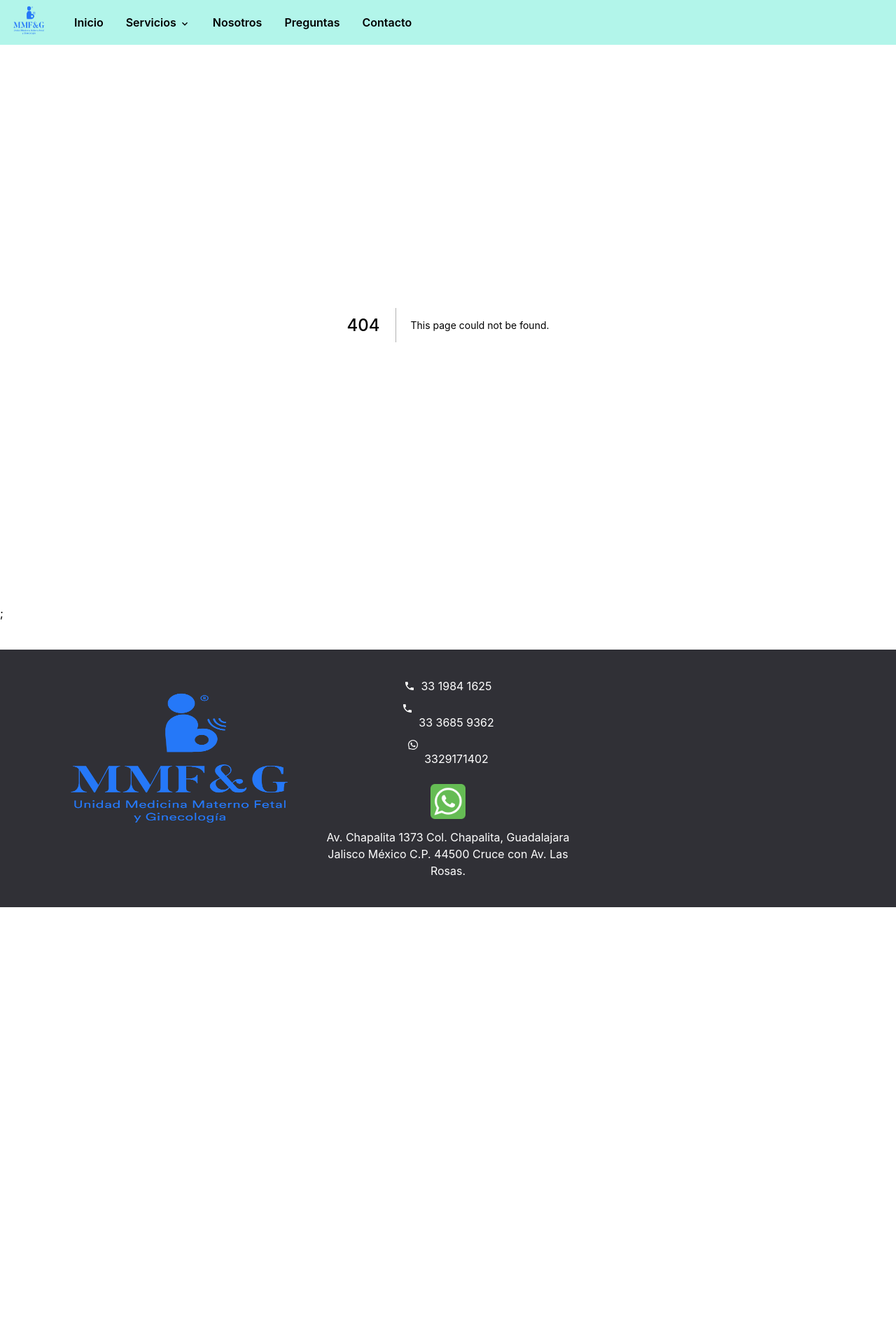
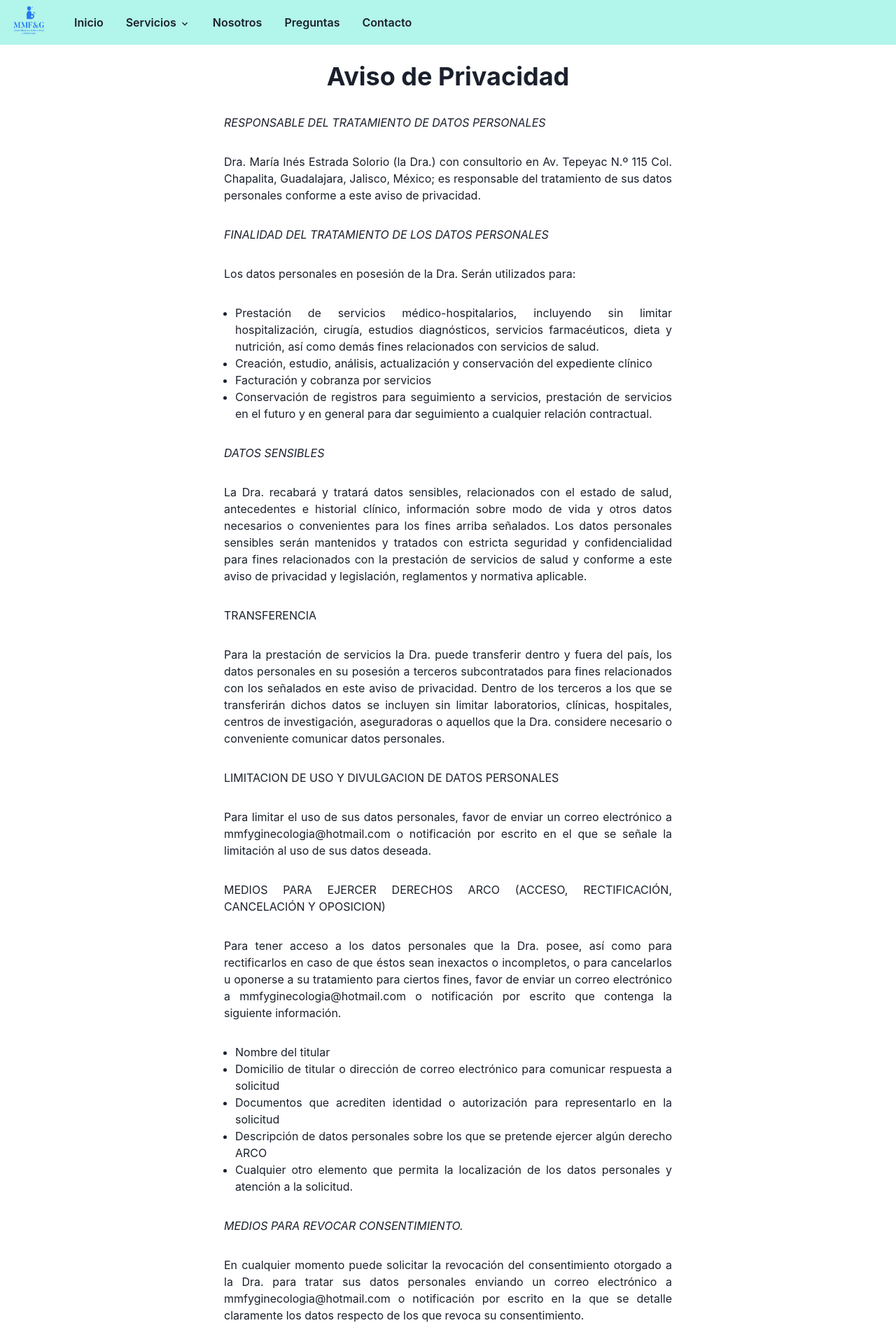
Before and after one commit to liestradaz/doctormaternofetal, a Next.js app: page /privacidad in a window 1280 px wide. Before the commit this address had no page. Shown: the top 1920 px of the page at 70% size. Before the commit the page ends 1296 px from the top, so only its background shows below. Built offline with nearby package versions, Linux system fonts and the light colour scheme; grey boxes are pictures that could not be loaded.

Commit message:
added favicon in all pages, fixed bug with navbar

```diff
--- a/components/Footer.jsx
+++ b/components/Footer.jsx
@@ -37,7 +37,7 @@ export default function Footer() {
               </HStack>
               <HStack alignItems="flex-start">
                 <Icon as={AiOutlineWhatsApp} mt={1} />
-                  <Text mt={{ sm: 3, md: 3, lg: 5 }} >3329171402</Text>
+                  <Text mt={{ sm: 3, md: 3, lg: 5 }} >33 2917 1402</Text>
               </HStack>
               <Box as="center" mt={4}>
                 <NextLink
@@ -58,6 +58,14 @@ export default function Footer() {
                 Av. Chapalita 1373 Col. Chapalita, Guadalajara Jalisco México
                 C.P. 44500 Cruce con Av. Las Rosas.
               </Text>
+              <NextLink
+                  href="/privacidad"
+                  passHref
+                >
+                  <Link>
+                    <Text fontSize={"xs"}>Aviso de Privacidad</Text>
+                  </Link>
+                </NextLink>
             </Stack>
             <Stack align={"center"}>
               <Container maxW="xs" borderRadius="lg" centerContent>
--- a/components/Navbar.jsx
+++ b/components/Navbar.jsx
@@ -11,6 +11,7 @@ import {
   MenuButton,
   MenuList,
   MenuItem,
+  Text,
 } from "@chakra-ui/react";
 import { HamburgerIcon, CloseIcon, ChevronDownIcon } from "@chakra-ui/icons";
 import Image from "next/image";
@@ -28,8 +29,9 @@ function capitalize(str) {
 
 const NavLink = (props) => (
   <>
+  {/* Link for "servicios" Menu */}
     {props.link === "servicios" ? (
-      <Menu>
+      <Menu matchWidth>
         <MenuButton
           textAlign={"left"}
           px={2}
@@ -47,9 +49,9 @@ const NavLink = (props) => (
         >
           Servicios <ChevronDownIcon />
         </MenuButton>
-        <MenuList>
+        <MenuList >
           {serviciosjson.map((serv, idx) => (
-            <MenuItem key={idx}>
+            <MenuItem key={idx} >
               <NextLink href={"/servicios/" + serv.titulo} passHref>
                 <Link
                   px={2}
@@ -59,8 +61,9 @@ const NavLink = (props) => (
                     textDecoration: "none",
                     bg: "gray.200",
                   }}
+                  overflow="hidden"
                 >
-                  {capitalize(serv.titulo)}
+                  <Text fontSize={"md"} noOfLines={3} >{capitalize(serv.titulo)}</Text>
                 </Link>
               </NextLink>
             </MenuItem>
@@ -68,6 +71,7 @@ const NavLink = (props) => (
         </MenuList>
       </Menu>
     ) : (
+      /* Links for navbar items */
       <NextLink
         href={props.link !== "inicio" ? "/" + props.link : "/"}
         passHref
@@ -94,7 +98,7 @@ export default function Navbar() {
 
   return (
     <>
-      <Box bg="teal.100" px={4}>
+      <Box bg="teal.100" px={4} w={"100%"}>
         <Flex h={16} alignItems={"center"} justifyContent={"space-between"}>
           <IconButton
             size={"md"}
@@ -120,8 +124,8 @@ export default function Navbar() {
         </Flex>
 
         {isOpen ? (
-          <Box maxW={"full"} pb={4} display={{ md: "none" }}>
-            <Stack as={"nav"} spacing={4}>
+          <Box /* maxW={"100vh"} */ pb={4} display={{ md: "none" }}>
+            <Stack as={"nav"} spacing={4}  w={"full"}  >
               {Links.map((link, idx) => (
                 <NavLink key={idx} link={link} />
               ))}
--- a/pages/contacto.js
+++ b/pages/contacto.js
@@ -7,6 +7,7 @@ export default function Contacto() {
         <>
             <Head>
                 <title>Contacto</title>
+                <link rel="icon" type="image/png" href="/mmfg-logo.png" />
             </Head>
             <ContactFormBox />
         </>
--- a/pages/nosotros.js
+++ b/pages/nosotros.js
@@ -16,6 +16,7 @@ export default function Contacto() {
         <>
             <Head>
                 <title>Nosotros</title>
+                <link rel="icon" type="image/png" href="/mmfg-logo.png" />
             </Head>
             <UsBanner/>
             <Wrap justify='center' my={10}>
--- a/pages/preguntas.js
+++ b/pages/preguntas.js
@@ -9,6 +9,7 @@ export default function Preguntas() {
         <>
             <Head>
                 <title>Preguntas Frecuentes</title>
+                <link rel="icon" type="image/png" href="/mmfg-logo.png" />
             </Head>
             <Faq />
         </>
--- /dev/null
+++ b/pages/privacidad.js
@@ -0,0 +1,55 @@
+import Head from 'next/head';
+import { Container, Text, Heading, UnorderedList, ListItem, Stack } from '@chakra-ui/react'
+
+
+export default function Avisodeprivacidad() {
+
+    return (
+        <>
+            <Head>
+                <title>Aviso de privacidad</title>
+                <link rel="icon" type="image/png" href="/mmfg-logo.png" />
+            </Head>
+            <Container maxW={"2xl"} textAlign={"justify"} my={6}>
+                <Stack spacing={8}>
+                <Heading textAlign={"center"}>Aviso de Privacidad</Heading>
+                <Text as='em'>RESPONSABLE DEL TRATAMIENTO DE DATOS PERSONALES</Text>
+                <Text>Dra. María Inés Estrada Solorio (la Dra.) con consultorio en Av. Tepeyac N.º 115 Col. Chapalita, Guadalajara, Jalisco, México; es responsable del tratamiento de sus datos personales conforme a este aviso de privacidad.</Text>
+                <Text as='em'>FINALIDAD DEL TRATAMIENTO DE LOS DATOS PERSONALES</Text>
+                <Text>Los datos personales en posesión de la Dra. Serán utilizados para:</Text>
+                <UnorderedList>
+                    <ListItem>Prestación de servicios médico-hospitalarios, incluyendo sin limitar hospitalización, cirugía, estudios diagnósticos, servicios farmacéuticos, dieta y nutrición, así como demás fines relacionados con servicios de salud.</ListItem>
+                    <ListItem>Creación, estudio, análisis, actualización y conservación del expediente clínico</ListItem>
+                    <ListItem>Facturación y cobranza por servicios</ListItem>
+                    <ListItem>Conservación de registros para seguimiento a servicios, prestación de servicios en el futuro y en general para dar seguimiento a cualquier relación contractual.</ListItem>
+                </UnorderedList>
+                <Text as='em'>DATOS SENSIBLES</Text>
+                <Text>La Dra. recabará y tratará datos sensibles, relacionados con el estado de salud, antecedentes e historial clínico, información sobre modo de vida y otros datos necesarios o convenientes para los fines arriba señalados. Los datos personales sensibles serán mantenidos y tratados con estricta seguridad y confidencialidad para fines relacionados con la prestación de servicios de salud y conforme a este aviso de privacidad y legislación, reglamentos y normativa aplicable.</Text>
+                <Text>TRANSFERENCIA</Text>
+                <Text>Para la prestación de servicios la Dra. puede transferir dentro y fuera del país, los datos personales en su posesión a terceros subcontratados para fines relacionados con los señalados en este aviso de privacidad. Dentro de los terceros a los que se transferirán dichos datos se incluyen sin limitar laboratorios, clínicas, hospitales, centros de investigación, aseguradoras o aquellos que la Dra. considere necesario o conveniente comunicar datos personales.</Text>
+                <Text>LIMITACION DE USO Y DIVULGACION DE DATOS PERSONALES</Text>
+                <Text>Para limitar el uso de sus datos personales, favor de enviar un correo electrónico a mmfyginecologia@hotmail.com  o notificación por escrito en el que se señale la limitación al uso de sus datos deseada.</Text>
+                <Text>MEDIOS PARA EJERCER DERECHOS ARCO (ACCESO, RECTIFICACIÓN, CANCELACIÓN Y OPOSICION)</Text>
+                <Text>Para tener acceso a los datos personales que la Dra. posee, así como para rectificarlos en caso de que éstos sean inexactos o incompletos, o para cancelarlos u oponerse a su tratamiento para ciertos fines, favor de enviar un correo electrónico a   mmfyginecologia@hotmail.com
+
+                    o notificación por escrito que contenga la siguiente información.</Text>
+                <UnorderedList>
+                    <ListItem>Nombre del titular</ListItem>
+                    <ListItem>Domicilio de titular o dirección de correo electrónico para comunicar respuesta a solicitud</ListItem>
+                    <ListItem>Documentos que acrediten identidad o autorización para representarlo en la solicitud</ListItem>
+                    <ListItem>Descripción de datos personales sobre los que se pretende ejercer algún derecho ARCO</ListItem>
+                    <ListItem>Cualquier otro elemento que permita la localización de los datos personales y atención a la solicitud.</ListItem>
+                </UnorderedList>
+                <Text as='em'>MEDIOS PARA REVOCAR CONSENTIMIENTO.</Text>
+                <Text>En cualquier momento puede solicitar la revocación del consentimiento otorgado a la Dra. para tratar sus datos personales enviando un correo electrónico a mmfyginecologia@hotmail.com o notificación por escrito en la que se detalle claramente los datos respecto de los que revoca su consentimiento.</Text>
+                <Text as='em'>NOTIFICACIÓN DE CAMBIOS AL AVISO DE PRIVACIDAD</Text>
+                <Text>El presente Aviso de Privacidad podrá ser modificado en cualquier momento para cumplir con actualizaciones legislativas, jurisprudenciales, políticas internas, nuevos requisitos para la prestación de servicios de la Dra. o cualquier otra causa a entera discreción de la Dra. en tal caso, las modificaciones estarán disponibles impresas en el consultorio.</Text>
+                <Text fontWeight={500}>DRA MARIA INES ESTRADA SOLORIO</Text>
+                <Text fontWeight={500}>GINECOLOGIA Y OBSTETRICIA</Text>
+                <Text fontWeight={500}>MEDICINA MATERNO FETAL</Text>
+                </Stack>
+            </Container>
+
+        </>
+    );
+}
```
Also changed, not shown: components/ServiceCard.jsx (+5 -3 lines), components/UsColumn.jsx (+65 -17 lines), pages/test.js (deleted, +0 -19 lines).
